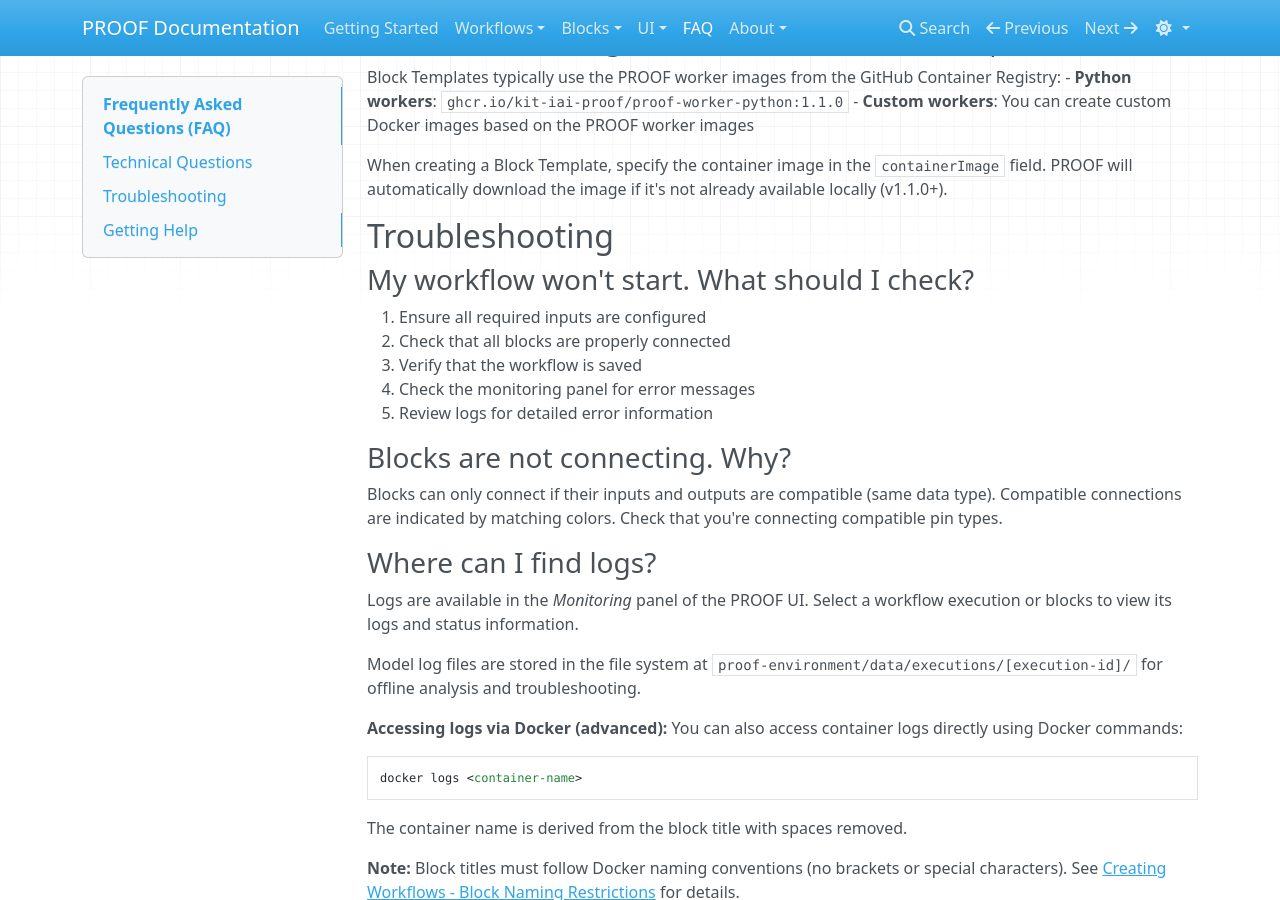
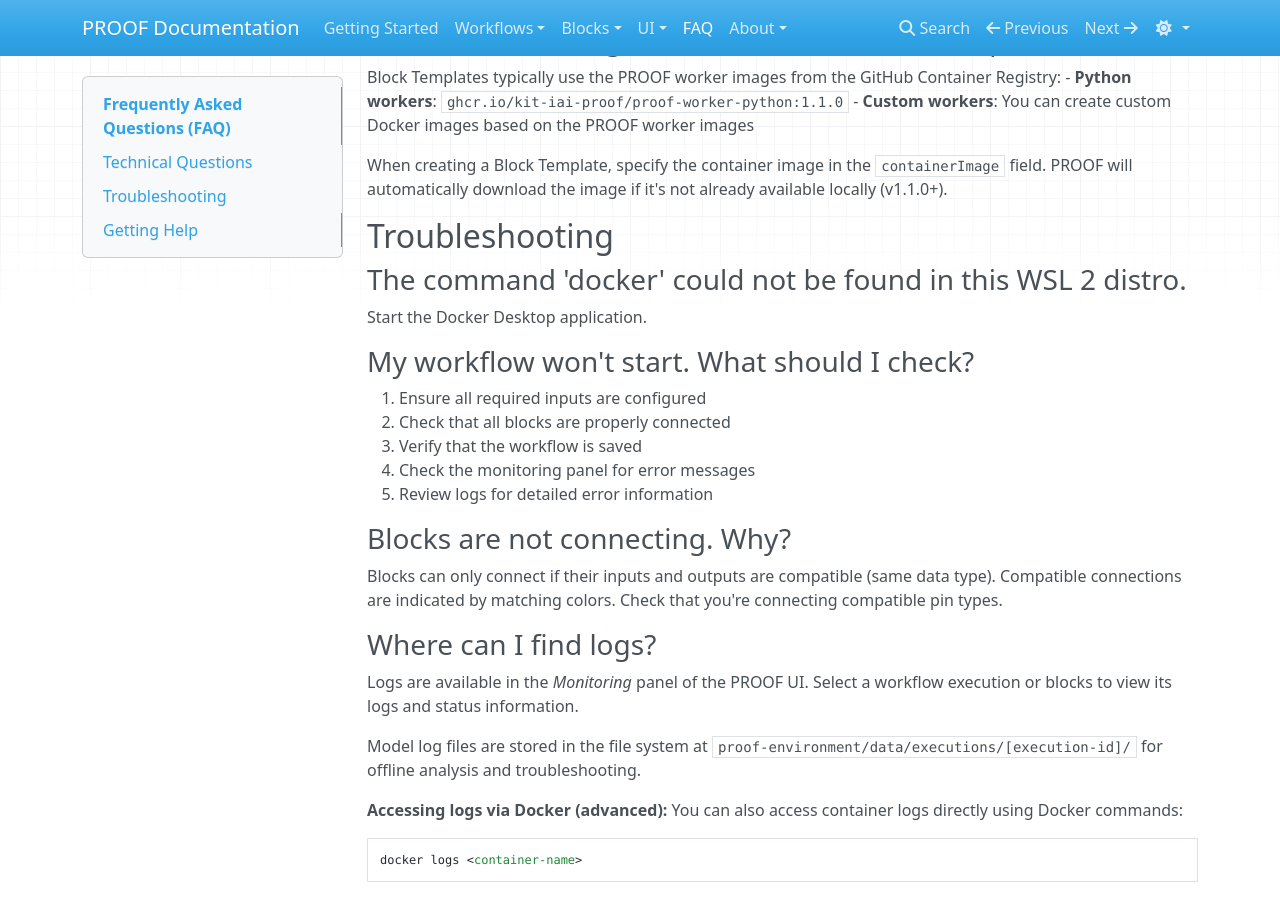
Before and after one commit to KIT-IAI-PROOF/kit-iai-proof.github.io, an MkDocs documentation site: the page built from docs/faq.md, in a window 1280 px wide and 900 px high, scrolled down 732 px. Built offline with MkDocs 1.6.1, drawn with Linux system fonts in a browser that asks for light colours; nearby versions of some CDN libraries.

Commit message:
docs: add question concerning starting on Windows without Docker Desktop

```diff
--- a/docs/faq.md
+++ b/docs/faq.md
@@ -34,6 +34,9 @@
 When creating a Block Template, specify the container image in the `containerImage` field. PROOF will automatically download the image if it's not already available locally (v1.1.0+).
 
 ## Troubleshooting
+
+### The command 'docker' could not be found in this WSL 2 distro.
+Start the Docker Desktop application.
 
 ### My workflow won't start. What should I check?
 1. Ensure all required inputs are configured
```
